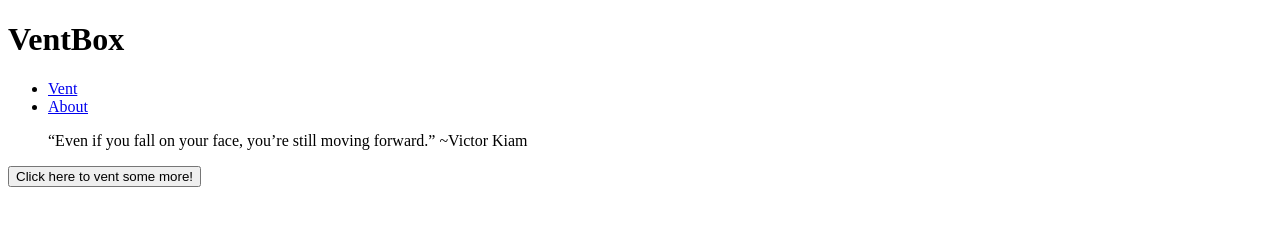
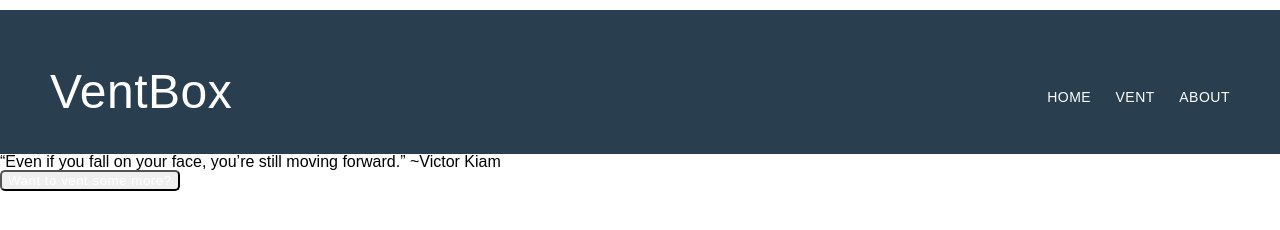
Before and after one commit to katgurdak/ventbox, a website: page client/index.html at #!/quotes in a window 1280 px wide. Drawn offline with nearby package versions, Linux system fonts and the light colour scheme.

Commit message:
Created a starting view

```diff
--- a/client/app/app.js
+++ b/client/app/app.js
@@ -1,10 +1,15 @@
 angular.module('ventbox', [
+  'ventbox.start',
   'ventbox.vent',
   'ventbox.quotes',
   'ngRoute'
 ])
 .config(function($routeProvider) {
   $routeProvider
+    .when('/start', {
+      templateUrl: 'app/start/start.html',
+      controller: 'StartController'
+    })
     .when('/quotes', {
     	templateUrl: 'app/quotes/quotes.html',
     	controller: 'QuotesController'
@@ -14,6 +19,6 @@ angular.module('ventbox', [
     	controller: 'VentController'
     })
     .otherwise({
-    	redirectTo: '/'
+    	redirectTo: '/start'
     });
 });
--- a/client/app/quotes/quotes.html
+++ b/client/app/quotes/quotes.html
@@ -1,7 +1,7 @@
-<div class="quote" ng-controller="QuotesController">
-	<blockquote ng-model="randomQuote">
-   {{ randomQuote }}
+<div class="container" ng-controller="QuotesController">
+	<blockquote class="quote" ng-model="randomQuote">
+    {{ randomQuote }}
 	</blockquote>
 </div>
 
-<button type="submit" ng-click="ventMore()">Click here to vent some more!</button>
+<button type="submit" ng-click="ventMore()">Want to vent some more?</button>
--- /dev/null
+++ b/client/app/start/start.js
@@ -0,0 +1,7 @@
+angular.module('ventbox.start', [])
+
+.controller('StartController', function($scope, $location) {
+  $scope.goVent = function() {
+  	$location.path('vent');
+  }
+});
--- a/client/index.html
+++ b/client/index.html
@@ -6,18 +6,24 @@
 		<title>VentBox</title>
 	</head>
 	<body>
-		<h1>VentBox</h1>
+	  <header>
+			<h1>
+				<a class="logo" href="#start">VentBox</a>
+			</h1>
 			<nav>
 				<ul>
+				  <li><a href="#start">Home</a></li>
 					<li><a href="#vent">Vent</a></li>
 					<li><a href="#about">About</a></li>
 				</ul>
 			</nav>
+	  </header>
 
-		<div ng-view></div>
+		<section ng-view></section>
 
 		<script src="lib/angular/angular.js"></script>
 		<script src="lib/angular-route/angular-route.js"></script>
+		<script src="app/start/start.js"></script>
 		<script src="app/quotes/quotes.js"></script>
 		<script src="app/vent/vent.js"></script>
 		<script src="app/app.js"></script>
--- a/client/styles/style.css
+++ b/client/styles/style.css
@@ -0,0 +1,155 @@
+/* http://meyerweb.com/eric/tools/css/reset/
+   v2.0 | 20110126
+   License: none (public domain)
+*/
+
+html, body, div, span, applet, object, iframe,
+h1, h2, h3, h4, h5, h6, p, blockquote, pre,
+a, abbr, acronym, address, big, cite, code,
+del, dfn, em, img, ins, kbd, q, s, samp,
+small, strike, strong, sub, sup, tt, var,
+b, u, i, center,
+dl, dt, dd, ol, ul, li,
+fieldset, form, label, legend,
+table, caption, tbody, tfoot, thead, tr, th, td,
+article, aside, canvas, details, embed,
+figure, figcaption, footer, header, hgroup,
+menu, nav, output, ruby, section, summary,
+time, mark, audio, video {
+	margin: 0;
+	padding: 0;
+	border: 0;
+	font-size: 100%;
+	font: inherit;
+	vertical-align: baseline;
+}
+/* HTML5 display-role reset for older browsers */
+article, aside, details, figcaption, figure,
+footer, header, hgroup, menu, nav, section {
+	display: block;
+}
+body {
+	line-height: 1;
+}
+ol, ul {
+	list-style: none;
+}
+blockquote, q {
+	quotes: none;
+}
+blockquote:before, blockquote:after,
+q:before, q:after {
+	content: '';
+	content: none;
+}
+table {
+	border-collapse: collapse;
+	border-spacing: 0;
+}
+
+/*
+  ========================================
+  Header
+  ========================================
+*/
+
+body {
+	margin-top: 10px;
+  font-family: arial, sans-serif;
+}
+
+header {
+	padding: 50px;
+	background: #293f50;
+}
+
+header h1 {
+	margin-bottom: 30px;
+	font-size: 48px;
+	font-weight: 100;
+	letter-spacing: .5px;
+	line-height: 44px;
+}
+
+h1 a {
+	text-decoration: none;
+	color: #fff;
+}
+
+.logo {
+  float: left;
+	padding: 10px 0 22px 0;
+}
+
+.logo:hover {
+  color: #ff6a5c;
+}
+
+/*
+  ========================================
+  Nav Bar
+  ========================================
+*/
+
+nav {
+	text-align: right;
+  font-size: 14px;
+	font-weight: 400;
+	letter-spacing: .5px;
+	text-transform: uppercase;
+}
+
+nav a {
+	color: #fff;
+  text-decoration: none;
+}
+
+nav a:hover {
+	color: #ff6a5c;
+}
+
+nav li {
+	display: inline-block;
+	margin: 0 10px;
+	vertical-align: top;
+}
+
+nav li:last-child {
+	margin-right: 0;
+}
+
+/*
+  ========================================
+  Quote
+  ========================================
+*/
+
+.quote {
+
+}
+
+/*
+  ========================================
+  Vent
+  ========================================
+*/
+
+.vent {
+
+}
+
+/*
+  ========================================
+  Buttons
+  ========================================
+*/
+
+button {
+  border-radius: 5px;
+	color: #fff;
+	cursor: pointer;
+	display: inline-block;
+	font-weight: 400;
+	letter-spacing: .5px;
+	margin: 0;
+}
--- a/server/server.js
+++ b/server/server.js
@@ -8,8 +8,9 @@ app.get('/', function(request, response) {
   response.render('index');
 });
 
-app.listen(process.env.PORT || 5000);
+var port = process.env.PORT || 5000
+app.listen(port);
 
-console.log('Listening!');
+console.log('Listening on ' + port + '!');
 
 module.exports = app;
```
Also changed, not shown: client/app/start/start.html (added, +3 -0 lines), client/app/vent/vent.html (+6 -3 lines). Lines whose indentation alone changed are shown as unchanged.
